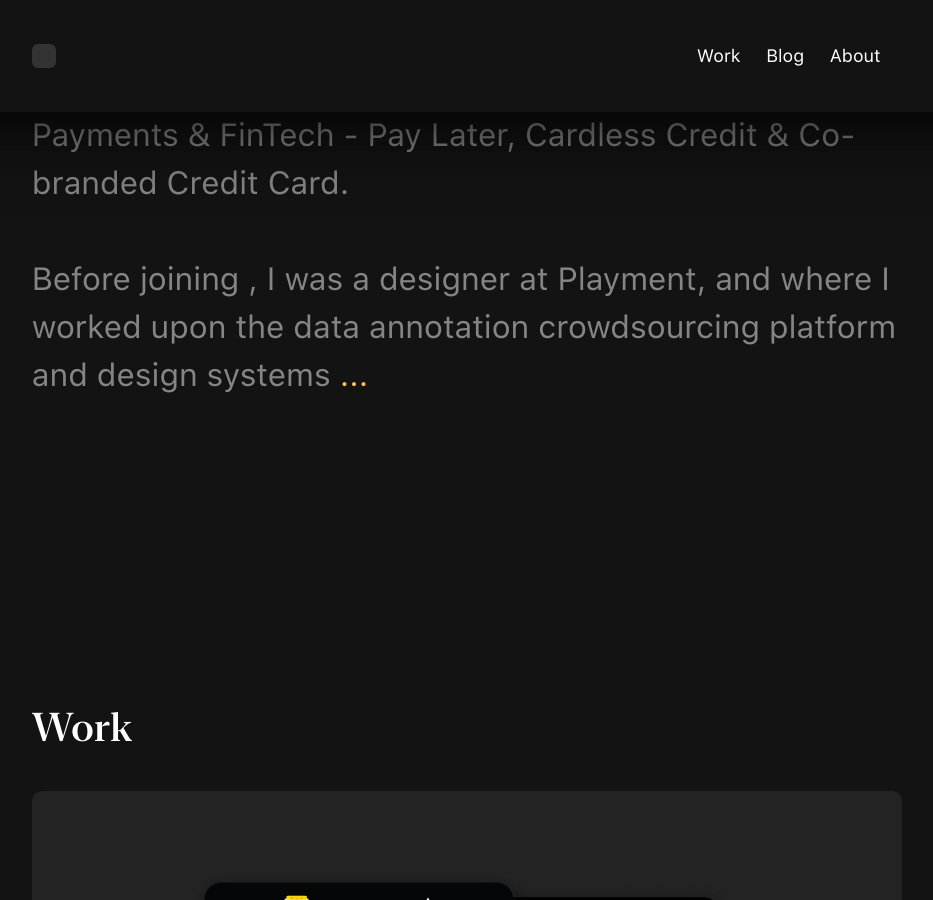
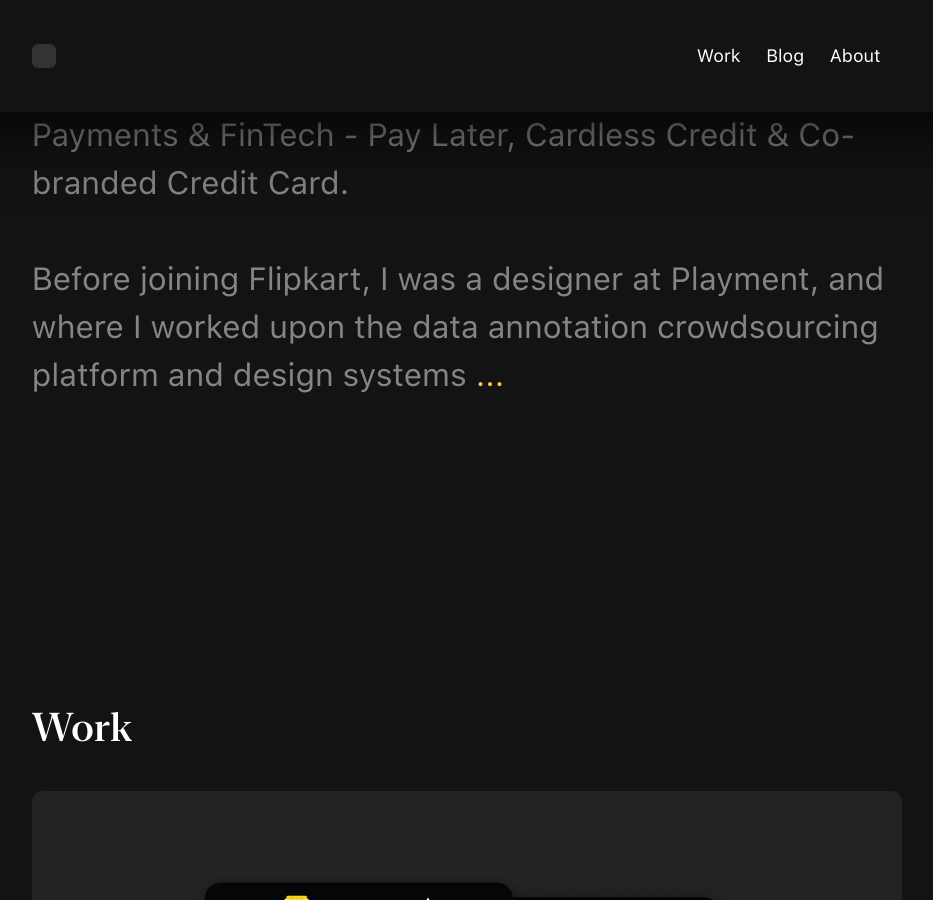
Before and after one commit to eshaankaul29/website-v2, a Jekyll site: the page built from index.html, in a window 1280 px wide and 900 px high, scrolled down 837 px. Shown: the whole window, without its empty margins (173-1106 px from the left). Built offline with Jekyll 4.4.1, drawn with Linux system fonts in a browser that asks for light colours; nearby versions of some CDN libraries.

Commit message:
no message

```diff
--- a/index.html
+++ b/index.html
@@ -40,9 +40,13 @@
         I’m Eshaan, a Product Designer at Flipkart working on Payments & FinTech - Pay Later, Cardless Credit & Co-branded Credit Card.
       </p>
       <p>
-        Before joining , I was a designer at Playment, and where I worked upon the data annotation crowdsourcing platform and design systems <span><a class="about-span" href="/about.html">...</a></span>
+        Before joining Flipkart, I was a designer at Playment, and where I worked upon the data annotation crowdsourcing platform and design systems <span><a class="about-span" href="/about.html">...</a></span>
       </p>
     </section></section>
+
+
+
+
 
       <!-- Work -->
 
```
